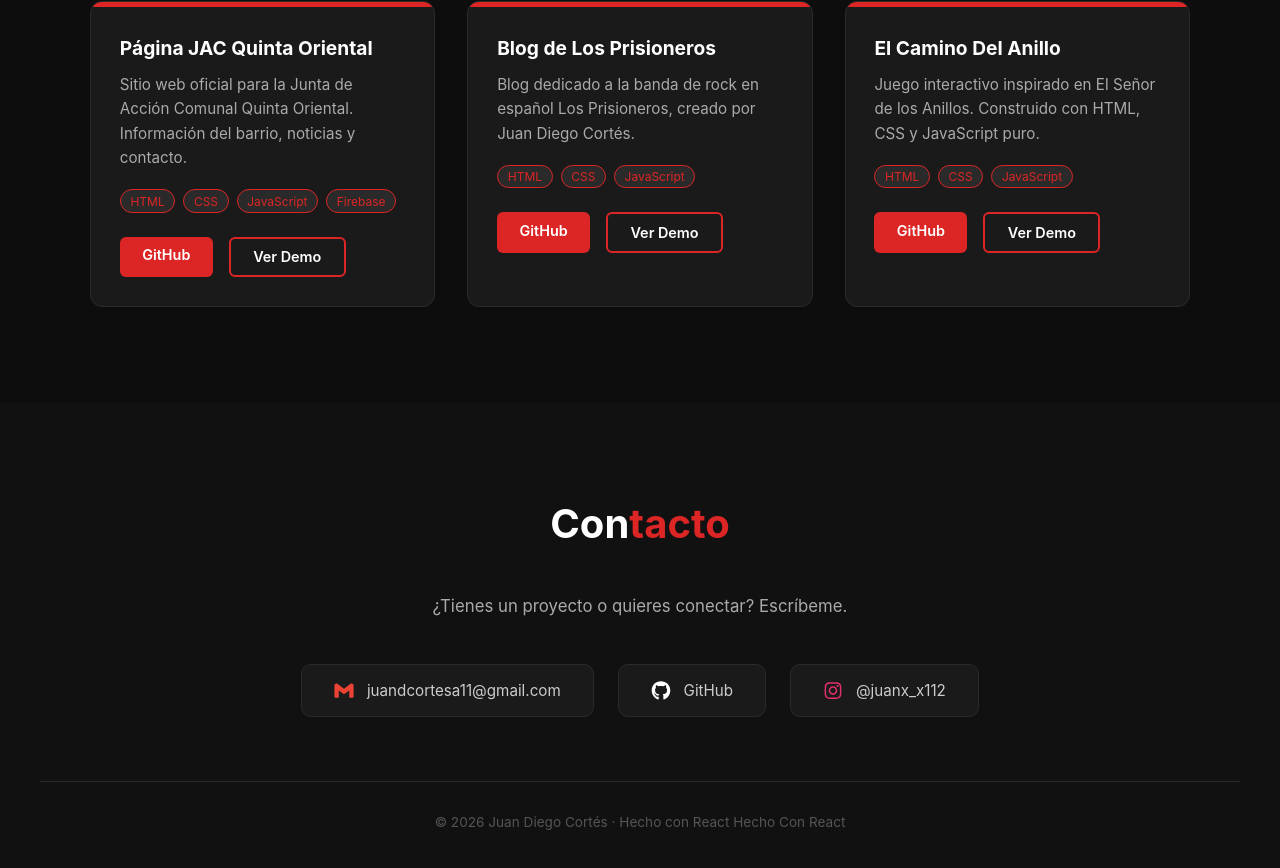
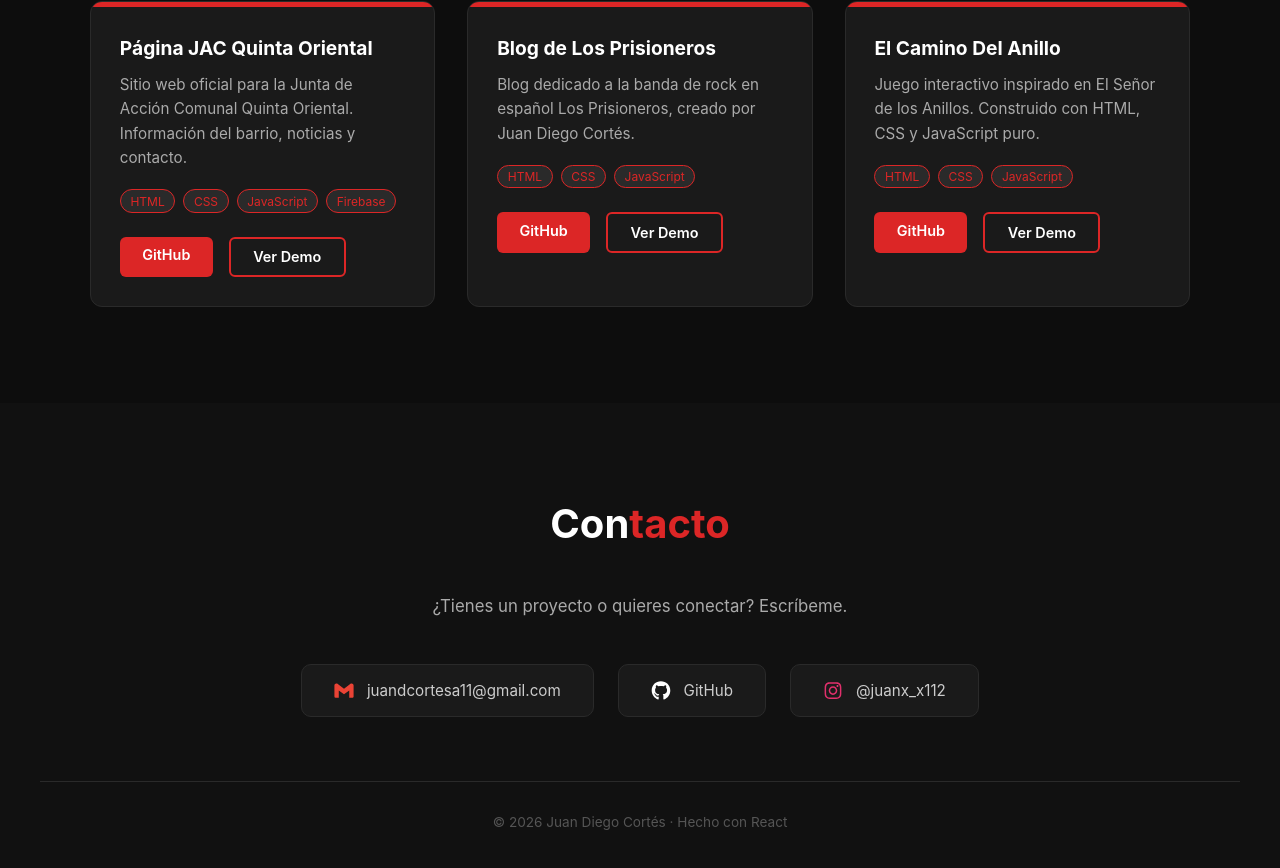
Before and after one commit to juan-Diego-code/mi-proyecto-react, a React (Create React App) app: page / in a window 1280 px wide. Shown: the part 2256-3124 px from the top of the page. Built offline with nearby package versions, Linux system fonts and the light colour scheme.

Commit message:
acomodar foother

```diff
--- a/src/components/Contacto/Contacto.js
+++ b/src/components/Contacto/Contacto.js
@@ -43,7 +43,7 @@ function Contacto() {
       </div>
 
       <footer className="footer">
-        <p>© 2026 Juan Diego Cortés · {t('contacto.footer')} Hecho Con React</p>
+        <p>© 2026 Juan Diego Cortés · {t('contacto.footer')} </p>
       </footer>
 
     </section>
```
